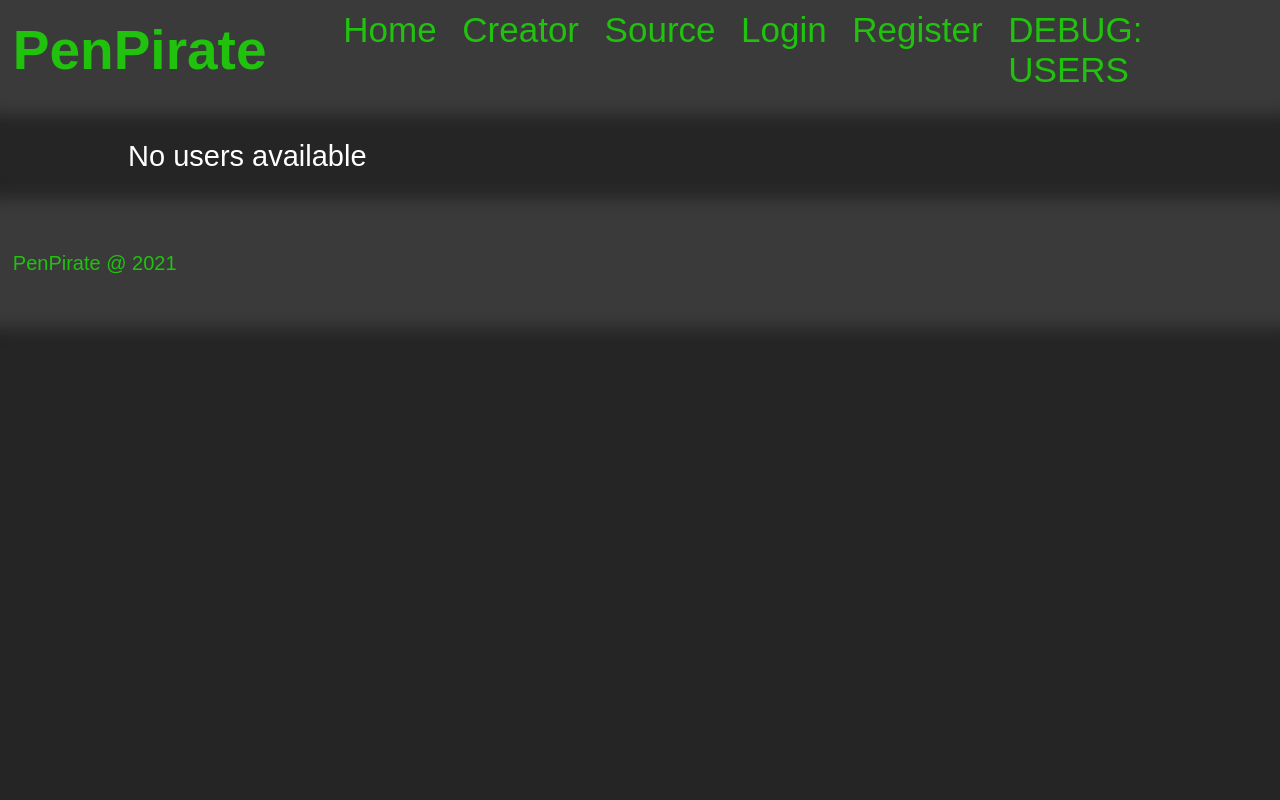
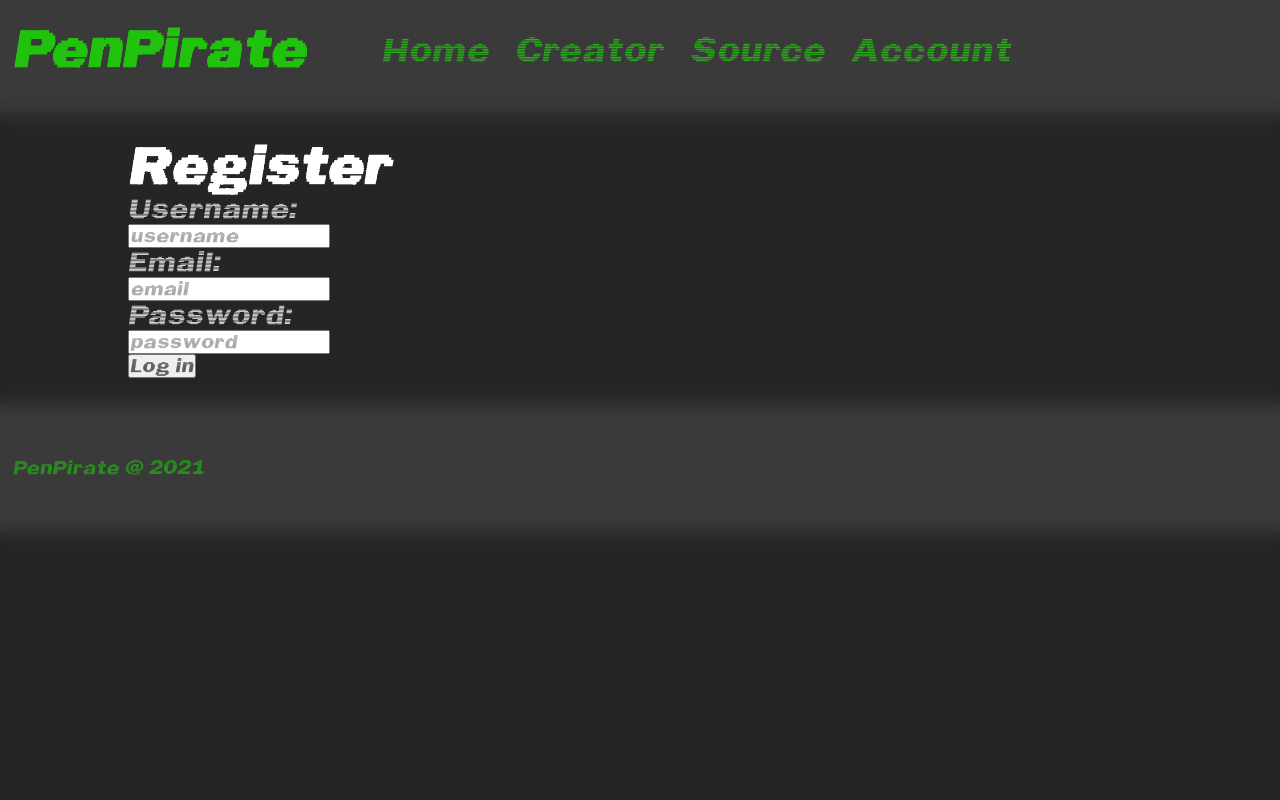
Before and after one commit to MieskeB/penpirateapi, a Django app: page /user/register in a window 1280 px wide. Run offline with Django 3.2, Linux system fonts and the light colour scheme; some web fonts are replaced.

Commit message:
feat: added account features

```diff
--- a/penpirate/templates/penpirate/base.html
+++ b/penpirate/templates/penpirate/base.html
@@ -27,18 +27,8 @@
         </div>
 
         <div class="item right">
-            <a href="{% url 'user:login' %}">
-                Login
-            </a>
-        </div>
-        <div class="item right">
-            <a href="{% url 'user:register' %}">
-                Register
-            </a>
-        </div>
-        <div class="item right">
-            <a href="{% url 'user:index' %}">
-                DEBUG: USERS
+            <a href="{% url 'user:account' %}">
+                Account
             </a>
         </div>
     </div>
--- a/static/style.css
+++ b/static/style.css
@@ -1,12 +1,12 @@
 @font-face {
-    font-family: 'hackerchaos';
-    src: url("/static/hackerchaos.otf");
+    font-family: 'Linebeam';
+    src: url("/static/Linebeam.ttf");
 }
 
 * {
     margin: 0;
     padding: 0;
-    font-family: hackerchaos, sans-serif;
+    font-family: Linebeam, sans-serif;
 }
 
 a {
@@ -22,10 +22,14 @@ h1 {
     font-size: 55px;
 }
 
+input {
+    font-size: 20px;
+}
+
 textarea {
     background-color: #1d1d1d;
     color: white;
-    font-size: 30px;
+    font-size: 25px;
     width: 100%;
     height: 100%;
     font-family: sans-serif;
@@ -133,10 +137,15 @@ main a {
     height: 10vh;
     display: inline-block;
     border-bottom: 5px dotted #252525;
+    align-content: center;
 }
 
 .tool-content a:hover {
     border-bottom: 5px solid #252525;
+}
+
+.tool-content .active {
+    color: #20c20e;
 }
 
 footer {
--- a/tool/admin.py
+++ b/tool/admin.py
@@ -1,3 +1,7 @@
 from django.contrib import admin
+from .models import Tool, File
 
 # Register your models here.
+
+admin.site.register(Tool)
+admin.site.register(File)
--- a/tool/templates/tool/index.html
+++ b/tool/templates/tool/index.html
@@ -8,7 +8,7 @@
         <div class="tool-sidebar">
             <ul>
                 {% for file in files %}
-                    <li><a href="{% url 'tool:index' %}">{{ file.name }}</a></li>
+                    <li><a style="{% if file.id == selectedFile.id %}active{% endif %}" href="{% url 'tool:index' %}">{{ file.name }}</a></li>
                 {% endfor %}
 {#                <li><a href="{% url 'tool:index' file.id %}">{{ tool.file_set.all[0].name }}</a></li>#}
             </ul>
--- a/user/admin.py
+++ b/user/admin.py
@@ -1,5 +1 @@
 from django.contrib import admin
-
-from .models import User
-
-admin.site.register(User)
--- /dev/null
+++ b/user/templates/user/register.html
@@ -0,0 +1,23 @@
+{% extends "penpirate/base.html" %}
+
+{% block content %}
+    <h1>
+        Register
+    </h1>
+    <form action="{% url 'user:register_send' %}" method="post">
+        {% csrf_token %}
+        <p>
+            <label for="username">Username:</label><br/>
+            <input type="text" name="username" id="username" placeholder="username">
+        </p>
+        <p>
+            <label for="email">Email:</label><br/>
+            <input type="text" name="email" id="email" placeholder="email">
+        </p>
+        <p>
+            <label for="password">Password:</label><br/>
+            <input type="password" name="password" id="password" placeholder="password">
+        </p>
+        <input type="submit" value="Log in">
+    </form>
+{% endblock %}
--- a/user/urls.py
+++ b/user/urls.py
@@ -4,9 +4,11 @@ from . import views
 
 app_name = 'user'
 urlpatterns = [
-    path('', views.IndexView.as_view(), name='index'),
-    path('login', views.IndexView.as_view(), name='login'),
-    path('register', views.IndexView.as_view(), name='register'),
-    path('<int:pk>/', views.AccountView.as_view(), name='account'),
-    path('<int:user_id>/updatepassword/', views.update_password, name='update_password')
+    path('login', views.loginview, name='login'),
+    path('register', views.registerview, name='register'),
+    path('', views.account, name='account'),
+    path('login/send', views.loginsend, name='login_send'),
+    path('register/send', views.registersend, name='register_send'),
+    path('logout', views.logoutsend, name='logout'),
+    path('updatepassword', views.update_password, name='update_password')
 ]
--- a/user/views.py
+++ b/user/views.py
@@ -1,41 +1,67 @@
+from django.contrib.auth import authenticate, login, logout
+from django.contrib.auth.decorators import login_required
+from django.contrib.auth.models import User
 from django.http import HttpResponseRedirect
-from django.shortcuts import get_object_or_404
 from django.shortcuts import render
 from django.urls import reverse
-from django.views import generic
-
-from .models import User
 
 
-class IndexView(generic.ListView):
-    template_name = 'user/index.html'
-    context_object_name = 'users_list'
-
-    def get_queryset(self):
-        return User.objects.all()
+def account(request):
+    return render(request, 'user/account.html')
 
 
-class AccountView(generic.DetailView):
-    model = User
-    template_name = 'user/account.html'
+def loginview(request):
+    return render(request, 'user/login.html')
 
 
-def update_password(request, user_id):
-    user = get_object_or_404(User, pk=user_id)
+def loginsend(request):
+    username = request.POST['username']
+    password = request.POST['password']
+    user = authenticate(request, username=username, password=password)
+    if user is not None:
+        login(request, user)
+        return HttpResponseRedirect(reverse('user:account'))
+    else:
+        return HttpResponseRedirect(reverse('user:login'))
+
+
+def registerview(request):
+    return render(request, 'user/register.html')
+
+
+def registersend(request):
+    username = request.POST['username']
+    email = request.POST['email']
+    password = request.POST['password']
+    user = User.objects.create_user(username=username, email=email, password=password)
+    user.save()
+
+    login(request, user)
+
+    return HttpResponseRedirect(reverse('user:account'))
+
+
+@login_required
+def update_password(request):
     try:
         password = request.POST['password']
         confirm_password = request.POST['confirm_password']
-        if (password != confirm_password):
+        if password != confirm_password:
             return render(request, 'user/account.html', {
-                'user': user,
                 'error_message': 'password and confirmed password do not match',
             })
     except (KeyError, User.DoesNotExist):
         return render(request, 'user/account.html', {
-            'user': user,
             'error_message': 'Something went wrong',
         })
     else:
-        user.password = password
-        user.save()
-        return HttpResponseRedirect(reverse('user:account', args=(user.id,)))
+        u = request.user
+        u.set_password(password)
+        u.save()
+        return HttpResponseRedirect(reverse('user:account'))
+
+
+@login_required
+def logoutsend(request):
+    logout(request)
+    return HttpResponseRedirect(reverse('user:account'))
```
Also changed, not shown: user/models.py (+0 -7 lines), user/templates/user/account.html (+14 -10 lines), user/templates/user/login.html (added, +22 -0 lines), static/Cortocircuito.otf (added), static/Linebeam.ttf (added).
